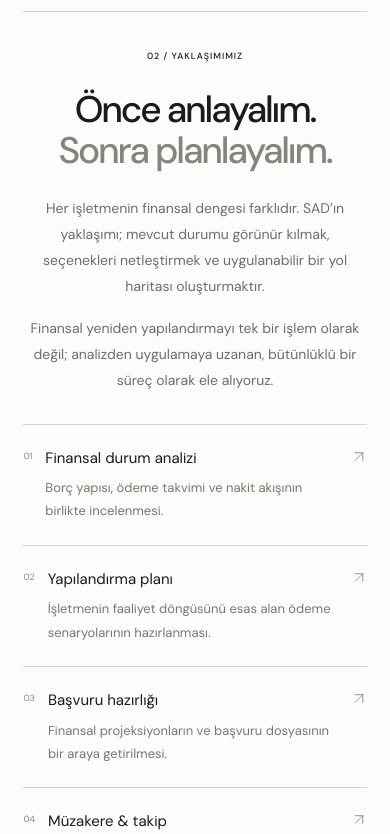
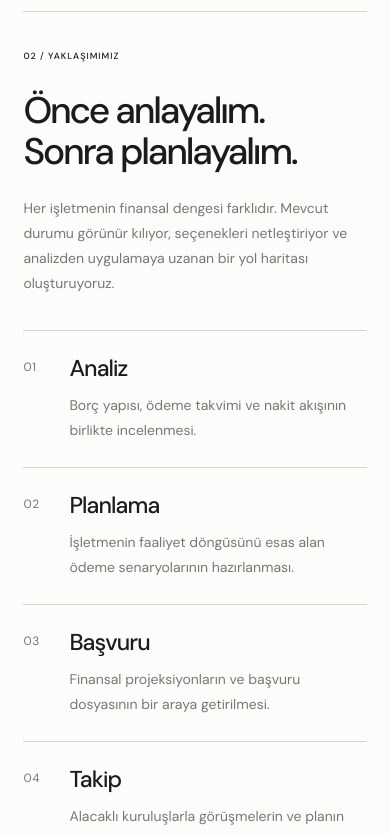
Before and after one commit to Dogaatademir/sad, a React (Vite) app: page / in a window 390 px wide. Shown: the part 1340-2174 px from the top of the page. Built offline with nearby package versions, Linux system fonts and the light colour scheme.

Commit message:
Update Site source

```diff
--- a/src/HomePage.tsx
+++ b/src/HomePage.tsx
@@ -3,10 +3,10 @@ import { ArrowIcon } from './ArrowIcon';
 import { ContactCallout } from './ContactCallout';
 
 const services = [
-  ['Finansal durum analizi', 'Borç yapısı, ödeme takvimi ve nakit akışının birlikte incelenmesi.'],
-  ['Yapılandırma planı', 'İşletmenin faaliyet döngüsünü esas alan ödeme senaryolarının hazırlanması.'],
-  ['Başvuru hazırlığı', 'Finansal projeksiyonların ve başvuru dosyasının bir araya getirilmesi.'],
-  ['Müzakere & takip', 'Alacaklı kuruluşlarla görüşmelerin ve planın uygulanmasının takibi.'],
+  ['Analiz', 'Borç yapısı, ödeme takvimi ve nakit akışının birlikte incelenmesi.'],
+  ['Planlama', 'İşletmenin faaliyet döngüsünü esas alan ödeme senaryolarının hazırlanması.'],
+  ['Başvuru', 'Finansal projeksiyonların ve başvuru dosyasının bir araya getirilmesi.'],
+  ['Takip', 'Alacaklı kuruluşlarla görüşmelerin ve planın uygulanmasının takibi.'],
 ];
 const questions = [
   ['FYY nedir?', 'Finansal yeniden yapılandırma; ticari kredi borçlarının, ilgili finansal kuruluşlarla çerçeve anlaşmaları kapsamında yeniden düzenlenmesidir. Amaç, işletmenin geri ödeme kapasitesi ile borç takvimini uyumlu hale getirmektir.'],
@@ -36,9 +36,21 @@ export function HomePage() {
           <div className="balance-art reveal" role="img" aria-label="Denge ve devamlılığı temsil eden soyut mimari kompozisyon; finansal performans grafiği değildir."><span className="eyebrow">SAD / PERSPEKTİF</span><div className="balance-structure" aria-hidden="true"><div className="balance-circle"/><div className="balance-beam"/><div className="balance-pillar"/><div className="balance-ground"/></div><div className="balance-caption"><span>DENGE,<br/>YENİDEN.</span><span>FİNANSAL<br/>DEVAMLILIK İÇİN.</span></div></div>
         </div>
       </section>
-      <section id="yaklasim" className="approach">
-        <div className="approach-intro reveal"><h2 className="eyebrow">02 / YAKLAŞIMIMIZ</h2></div>
-        <div className="approach-content reveal"><h3>Önce anlayalım.<br/><span>Sonra planlayalım.</span></h3><div className="approach-description"><p>Her işletmenin finansal dengesi farklıdır. SAD’ın yaklaşımı; mevcut durumu görünür kılmak, seçenekleri netleştirmek ve uygulanabilir bir yol haritası oluşturmaktır.</p><p>Finansal yeniden yapılandırmayı tek bir işlem olarak değil; analizden uygulamaya uzanan, bütünlüklü bir süreç olarak ele alıyoruz.</p></div><div className="services sad-services">{services.map(([service, description], index) => <div key={service}><span>0{index + 1}</span><div><h4>{service}</h4><p>{description}</p></div><ArrowIcon /></div>)}</div></div>
+      <section id="yaklasim" className="approach approach-process" aria-labelledby="approach-heading">
+        <div className="process-heading reveal">
+          <h2 className="eyebrow">02 / YAKLAŞIMIMIZ</h2>
+          <div className="process-intro">
+            <h3 id="approach-heading">Önce anlayalım.<br/><span>Sonra planlayalım.</span></h3>
+            <p>Her işletmenin finansal dengesi farklıdır. Mevcut durumu görünür kılıyor, seçenekleri netleştiriyor ve analizden uygulamaya uzanan bir yol haritası oluşturuyoruz.</p>
+          </div>
+        </div>
+        <ol className="process-steps reveal">
+          {services.map(([service, description], index) => <li className="process-step" key={service}>
+            <span className="process-number" aria-hidden="true">0{index + 1}</span>
+            <h4>{service}</h4>
+            <p>{description}</p>
+          </li>)}
+        </ol>
       </section>
       <section id="sorular" className="faq-section reveal"><div className="faq-heading"><h2 className="eyebrow">03 / SIK SORULAN SORULAR</h2><p>Doğru sorular.<br/><span>Net bir başlangıç.</span></p></div><div className="faq-list">{questions.map(([question, answer]) => <details key={question}><summary>{question}<span aria-hidden="true">+</span></summary><p>{answer}</p></details>)}<div className="source-note">FYY hakkında: <a href="https://www.cfofinans.com/finansal-yeniden-yapilandirma-fyy/" target="_blank" rel="noreferrer">CFO Finans bilgilendirmesi <ArrowIcon /></a> · <a href="https://www.tbb.org.tr/fyy/buyukolcekli-072021.pdf" target="_blank" rel="noreferrer">TBB çerçeve anlaşması <ArrowIcon /></a><p>Genel bilgilendirmedir. Başvuru koşulları ve uygulanabilecek seçenekler, güncel mevzuat ve ilgili çerçeve anlaşması kapsamında ayrıca değerlendirilir.</p></div></div></section>
       <ContactCallout />
--- a/src/style.css
+++ b/src/style.css
@@ -243,16 +243,32 @@ html{scroll-padding-top:132px}
 
 @media(min-width:601px){.sad-hero .hero-bottom{grid-template-columns:1fr 1fr 35px}.sad-hero .hero-bottom>p{grid-column:2}.sad-hero .vertical-note{grid-column:3}}
 
-/* Center the homepage approach section as one balanced composition. */
-.approach{display:block;padding-top:65px;padding-bottom:80px}
-.approach .approach-intro{display:flex;justify-content:center;align-items:center;margin-bottom:29px}
-.approach .approach-intro h2{margin:0;text-align:center}
-.approach .approach-content{width:100%;max-width:850px;margin-inline:auto;min-width:0}
-.approach .approach-content h3{text-align:center;margin-bottom:30px}
-.approach .approach-description{grid-template-columns:1fr;max-width:660px;margin:0 auto 38px;gap:16px;text-align:center}
-.approach .sad-services{max-width:760px;margin-inline:auto}
-.approach .sad-services p{max-width:none}
-@media(max-width:600px){.approach{padding-top:37px;padding-bottom:45px}.approach .approach-intro{margin-bottom:25px}.approach .approach-content h3{margin-bottom:24px}.approach .approach-description{margin-bottom:30px;gap:16px}.approach .sad-services>div{gap:13px}}
+/* An open, horizontal process gives the approach its own rhythm. */
+.approach.approach-process{display:block;padding-top:65px;padding-bottom:88px}
+.approach-process .process-heading h2{margin:0 0 30px}
+.approach-process .process-intro{display:grid;grid-template-columns:1.25fr 1fr;gap:80px;align-items:end}
+.approach-process .process-intro h3{margin:0;text-align:left;font-size:clamp(40px,4.3vw,68px);line-height:1.12;letter-spacing:-.06em;font-weight:450}
+.approach-process .process-intro>p{max-width:410px;margin:0 0 5px;color:var(--muted);font-size:15px;line-height:1.85}
+.approach-process .process-steps{display:grid;grid-template-columns:repeat(4,minmax(0,1fr));list-style:none;padding:0;margin:60px 0 0;gap:32px}
+.approach-process .process-step{border-top:1px solid var(--line);padding:23px 0 0;min-width:0}
+.approach-process .process-number{display:block;font-size:12px;letter-spacing:.06em;color:var(--muted);font-variant-numeric:tabular-nums;margin-bottom:37px}
+.approach-process .process-step h4{font-size:25px;font-weight:450;letter-spacing:-.04em;margin:0 0 15px;line-height:1.2}
+.approach-process .process-step p{max-width:245px;margin:0;color:var(--muted);font-size:14px;line-height:1.8}
+@media(max-width:900px){.approach-process .process-intro{gap:35px}.approach-process .process-steps{gap:24px}.approach-process .process-step h4{font-size:23px}}
+@media(max-width:600px){
+.approach.approach-process{padding-top:37px;padding-bottom:48px}
+.approach-process .process-heading h2{margin-bottom:26px}
+.approach-process .process-intro{grid-template-columns:1fr;gap:23px}
+.approach-process .process-intro h3{font-size:clamp(30px,9.5vw,42px)}
+.approach-process .process-intro>p{font-size:14px;line-height:1.8;margin:0;max-width:100%}
+.approach-process .process-steps{grid-template-columns:1fr;gap:0;margin-top:34px}
+.approach-process .process-step{display:grid;grid-template-columns:32px 1fr;column-gap:14px;padding:24px 0}
+.approach-process .process-step:last-child{padding-bottom:0}
+.approach-process .process-number{grid-column:1;grid-row:1 / span 2;margin:4px 0 0}
+.approach-process .process-step h4{grid-column:2;font-size:23px;margin:0 0 10px}
+.approach-process .process-step p{grid-column:2;max-width:100%;font-size:14px}
+}
+
 /* A single editorial footer across all pages. */
 .premium-footer{background:var(--paper);padding:0 4.4%;color:#1b1b1a}
 .footer-body{display:grid;grid-template-columns:1.45fr .72fr 1fr 1.25fr;gap:5%;padding:68px 0 58px;max-width:1550px;margin-inline:auto}
```
